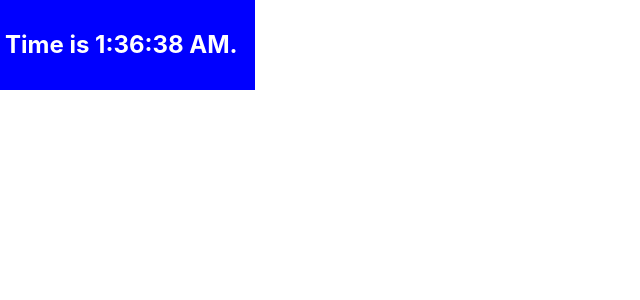
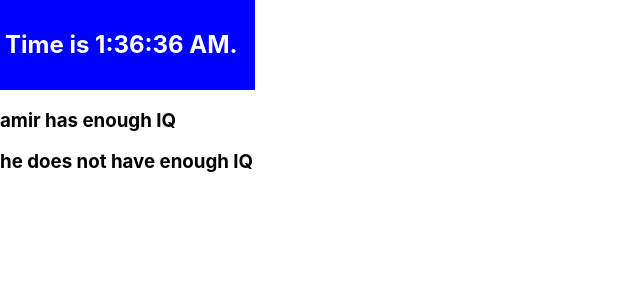
Before and after one commit to amirrahbaran/traditional-medicine, a React (Create React App) app: page / in a window 1280 px wide. Shown: the top 300 px of the page, without its empty margins (0-640 px from the left). Built offline with nearby package versions, Linux system fonts and the light colour scheme.

Commit message:
Clock and Scientist component added and the prop-types are checked as component props validation

```diff
--- a/src/App.js
+++ b/src/App.js
@@ -1,53 +1,17 @@
 import React, { Component } from "react";
 import "./App.css";
-
-class FirstComponent extends Component {
-  constructor(props) {
-    super(props);
-    this.state = {
-      time: new Date()
-    };
-  }
-
-  componentDidMount() {
-    this.startClock();
-  }
-
-  startClock() {
-    this.interval = setInterval(() => this.tick(), 1000);
-  }
-
-  componentWillUnmount() {
-    clearInterval(this.interval);
-  }
-
-  pauseTick() {
-    if (this.state.pause === true) {
-      this.startClock();
-      this.setState({ pause: false });
-    } else {
-      this.stopClock();
-      this.setState({ pause: true });
-    }
-  }
-
-  stopClock() {
-    clearInterval(this.interval);
-  }
-
-  tick() {
-    this.setState({
-      time: new Date()
-    });
-  }
-
+import Clock from "./components/Clock";
+import Scientist from "./components/Scientist";
+class App extends Component {
   render() {
     return (
-      <div onClick={() => this.pauseTick()} class="box-blue">
-        <h2>Time is {this.state.time.toLocaleTimeString()}.</h2>
+      <div>
+        <Clock />
+        <Scientist name="amir" IQ={130} />
+        <Scientist />
       </div>
     );
   }
 }
 
-export default FirstComponent;
+export default App;
--- /dev/null
+++ b/src/components/Clock.js
@@ -0,0 +1,50 @@
+import React, { Component } from "react";
+
+export default class Clock extends Component {
+  constructor(props) {
+    super(props);
+    this.state = {
+      time: new Date()
+    };
+  }
+
+  componentDidMount() {
+    this.startClock();
+  }
+
+  startClock() {
+    this.interval = setInterval(() => this.tick(), 1000);
+  }
+
+  componentWillUnmount() {
+    clearInterval(this.interval);
+  }
+
+  pauseTick() {
+    if (this.state.pause === true) {
+      this.startClock();
+      this.setState({ pause: false });
+    } else {
+      this.stopClock();
+      this.setState({ pause: true });
+    }
+  }
+
+  stopClock() {
+    clearInterval(this.interval);
+  }
+
+  tick() {
+    this.setState({
+      time: new Date()
+    });
+  }
+
+  render() {
+    return (
+      <div onClick={() => this.pauseTick()} className="box-blue">
+        <h2>Time is {this.state.time.toLocaleTimeString()}.</h2>
+      </div>
+    );
+  }
+}
--- /dev/null
+++ b/src/components/Scientist.js
@@ -0,0 +1,26 @@
+import React, { Component } from "react";
+import PropTypes from "prop-types";
+
+export default class Scientist extends Component {
+  render() {
+    return (
+      <div>
+        <h3>
+          {this.props.name}
+          {this.props.IQ > 120 ? " has " : " does not have "}
+          enough IQ
+        </h3>
+      </div>
+    );
+  }
+}
+
+Scientist.propTypes = {
+  name: PropTypes.string.isRequired,
+  IQ: PropTypes.number.isRequired
+}
+
+Scientist.defaultProps = {
+  name: "he",
+  IQ: 100
+}
```
Also changed, not shown: src/components/Welcome.js (deleted, +0 -18 lines), src/index.js (+5 -6 lines).
